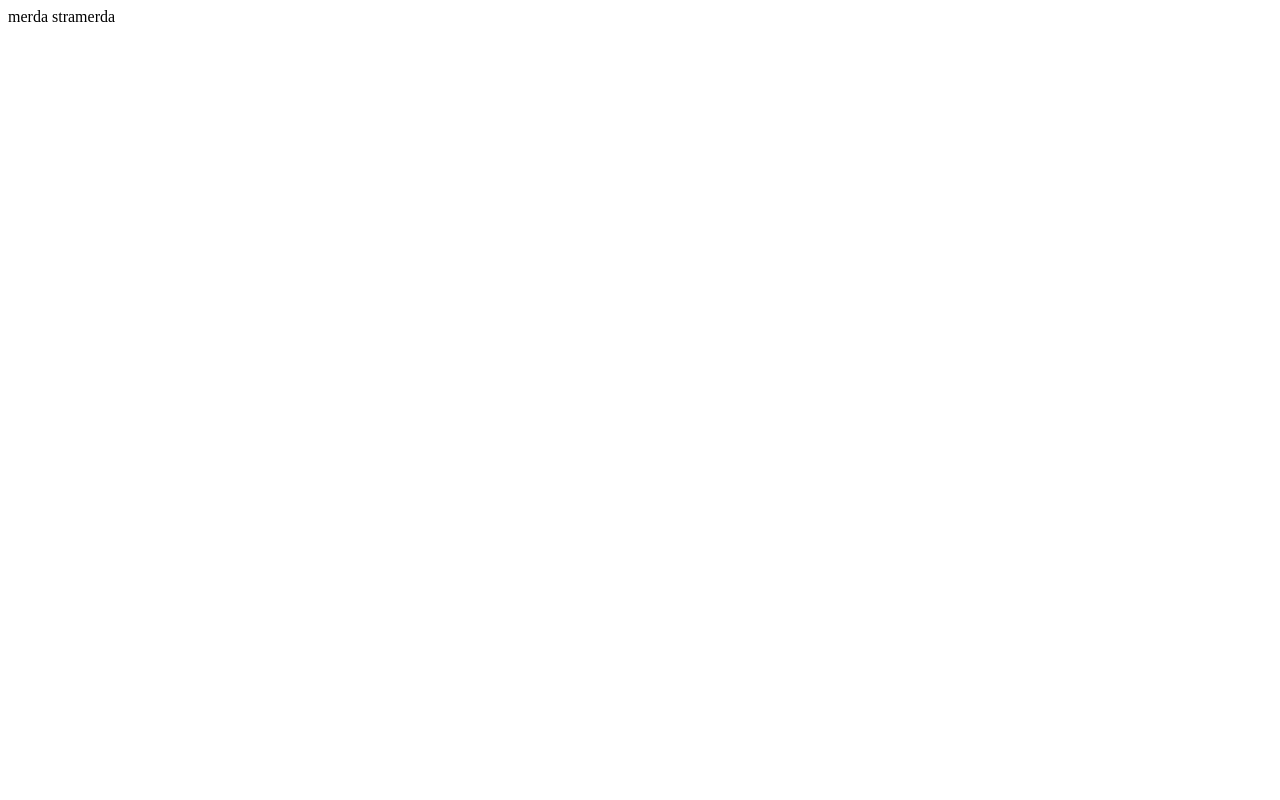
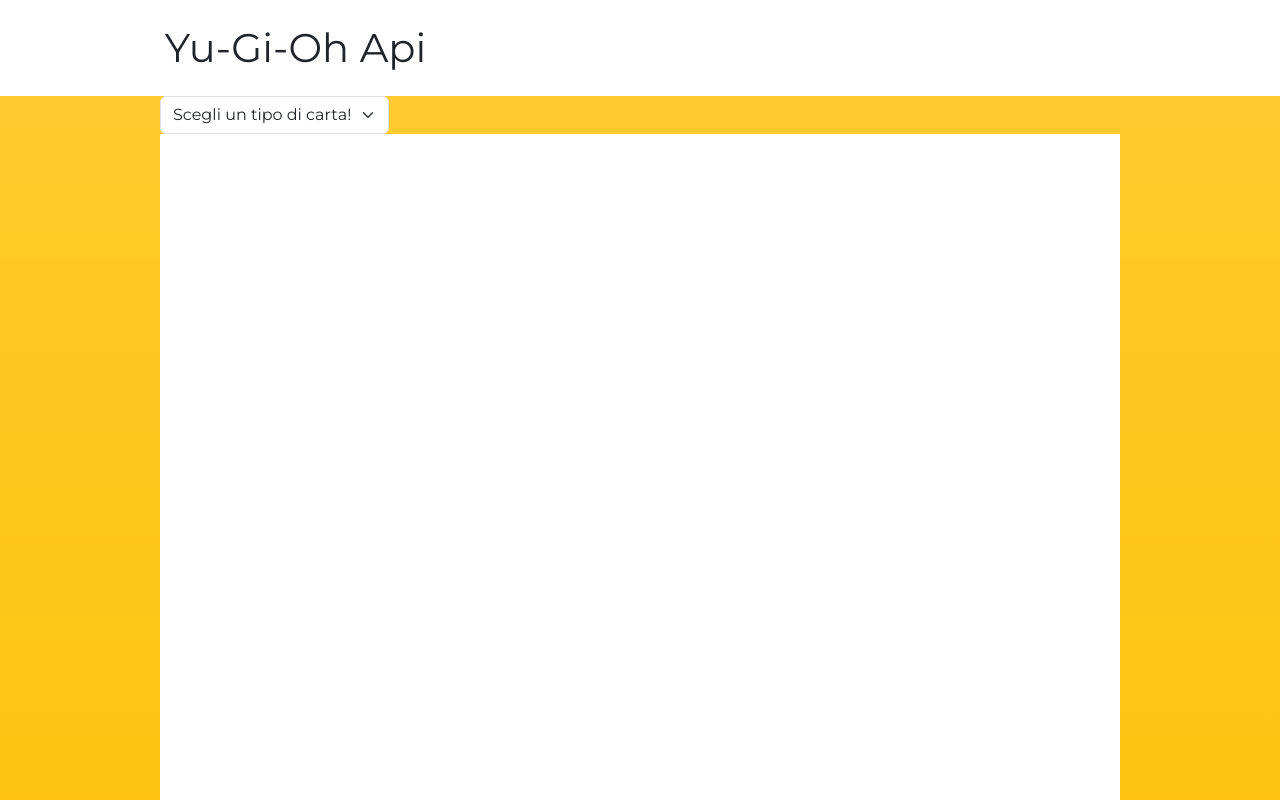
Before and after one commit to Fez06/vite-yu-gi-oh, a Vue app: page / in a window 1280 px wide. Shown: the top 800 px of the page. Built offline with nearby package versions, Linux system fonts and the light colour scheme.

Commit message:
aggiunti cardlist e card

```diff
--- a/package.json
+++ b/package.json
@@ -10,6 +10,8 @@
   },
   "dependencies": {
     "@fontsource/montserrat": "^4.5.14",
+    "@popperjs/core": "^2.11.7",
+    "bootstrap": "^5.3.0-alpha2",
     "sass": "^1.60.0",
     "vue": "^3.2.47"
   },
--- a/src/assets/main.scss
+++ b/src/assets/main.scss
@@ -1,3 +1,5 @@
+
+@import '../../node_modules/bootstrap/scss/bootstrap.scss';
 body {
     font-family: 'montserrat';
 }
--- a/src/components/AppHeader.vue
+++ b/src/components/AppHeader.vue
@@ -5,8 +5,14 @@
 </script>
 
 <template>
-  merda
+    <div class="base m-auto">
+        <h1 class="m-4 bg-white">Yu-Gi-Oh Api</h1>
+    </div>
+
 </template>
 
 <style lang="scss" scoped>
+    .base{
+        width: 78%;
+    }
 </style>
--- a/src/components/AppMain.vue
+++ b/src/components/AppMain.vue
@@ -3,8 +3,29 @@
 </script>
 
 <template>
-  stramerda
+    <div class="bg-warning bg-gradient">
+        <div class="w-75 m-auto">
+            <select class="form-select" aria-label="Default select example">
+                <option selected>Scegli un tipo di carta!</option>
+                <option value="1">One</option>
+                <option value="2">Two</option>
+                <option value="3">Three</option>
+            </select>
+
+            <div class="list-cont p-5 bg-white">
+                <!-- qui ci va il componente lista -->
+            </div>
+        </div>
+    </div>
 </template>
 
 <style lang="scss" scoped>
+
+select {
+    width: fit-content;
+}
+
+.list-cont {
+    height: 900px;
+}
 </style>
--- a/src/main.js
+++ b/src/main.js
@@ -1,5 +1,5 @@
 import { createApp } from 'vue';
-import './style.css';
+import './assets/main.scss';
 import "@fontsource/montserrat";
 import App from './App.vue';
 
```
Also changed, not shown: src/components/AppCard.vue (added, +14 -0 lines), src/components/AppListCards.vue (added, +14 -0 lines), 1 other file (tests, documents, lock files or other folders).
